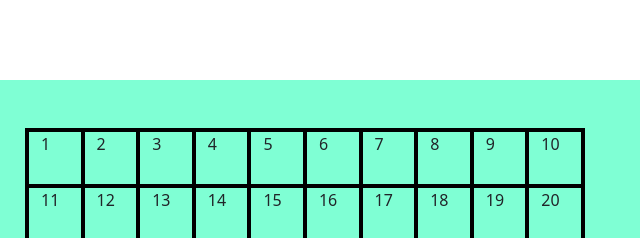
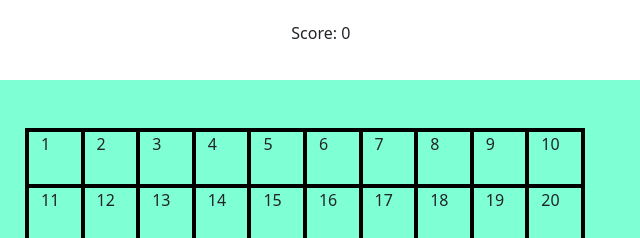
Before and after one commit to sebastianocalella/js-campominato-dom, a plain HTML site: page index.html in a window 1280 px wide. Both pictures are taken after a click on the button "play". Shown: the top 238 px of the page, 335-975 px from the left. Drawn offline with nearby package versions, Linux system fonts and the light colour scheme.

Commit message:
score system

```diff
--- a/index.html
+++ b/index.html
@@ -19,6 +19,7 @@
             <div class="row">
                 <div class="col-12 d-flex justify-content-between">
                     <h2>logo</h2>
+                    <span class="lh-lg">Score: <span id="score-value"></span></span>
                     <button id="play">play</button>
                 </div>
             </div>
--- a/script.js
+++ b/script.js
@@ -1,12 +1,14 @@
 const gridElement = document.getElementById('grid');
 const startElement = document.getElementById('play');
 const mainElement = document.getElementById('main-element');
+const scoreValue = document.getElementById('score-value');
 
 startElement.addEventListener('click', function(){
     gridElement.innerHTML = "";
     gridElement.classList.add('grid');
     const bombList = [];
     let score = 0;
+    scoreValue.innerHTML = score;
 
     for (let i = 1; i <= 100; i++){
 
@@ -27,6 +29,7 @@ startElement.addEventListener('click', function(){
             } else {
                 newSquare.classList.toggle('bg-blue');
                 score +=1;
+                scoreValue.innerHTML = score;
             }
         })
 
```
